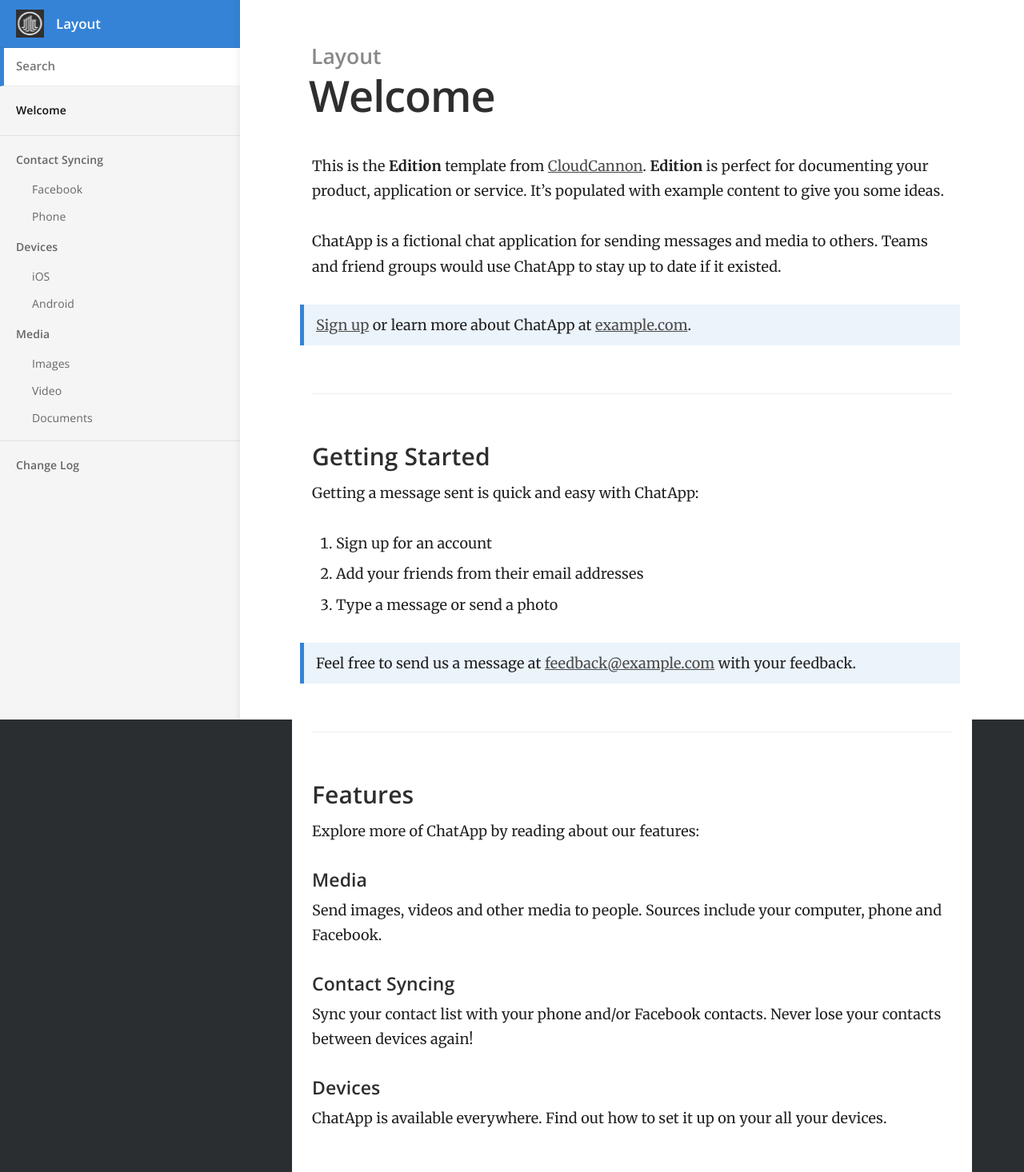
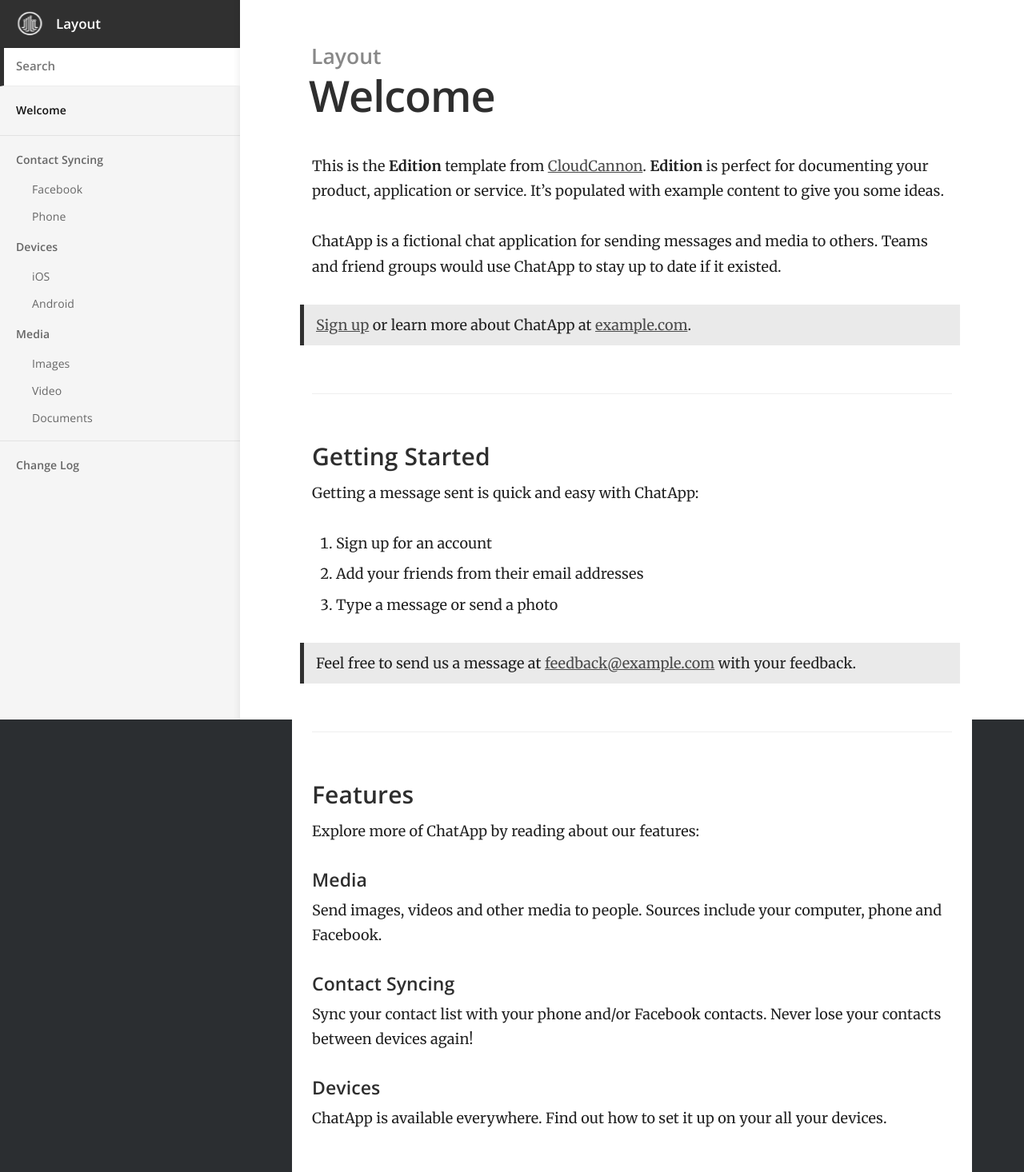
Before and after one commit to IngridFC/layout.agetic.ufms, a Jekyll site: the page built from index.md, in a window 1280 px wide. Shown: the whole page at 80% size. Built offline with Jekyll 4.4.1, drawn with Linux system fonts in a browser that asks for light colours.

Commit message:
Mudança da cor de fundo do menu lateral.

```diff
--- a/css/main.scss
+++ b/css/main.scss
@@ -10,7 +10,7 @@ $content-max-width: 800px;
 $content-color: #222;
 $content-background-color: #fff;
 
-$brand-colour: #3583d6;
+$brand-colour: #303030;
 $brand-colour-light: mix($brand-colour, $content-background-color, 10%);
 
 $nav-header-background-color: $brand-colour;
```
